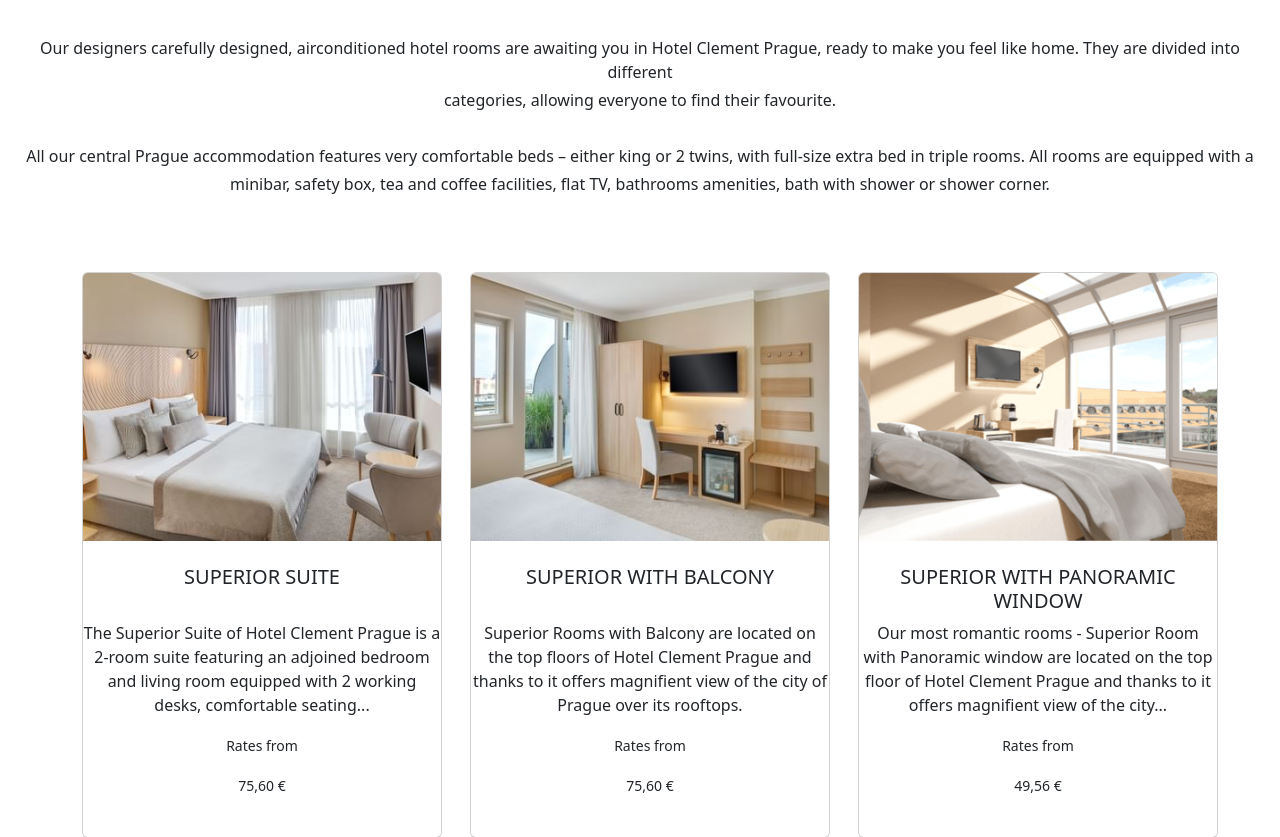
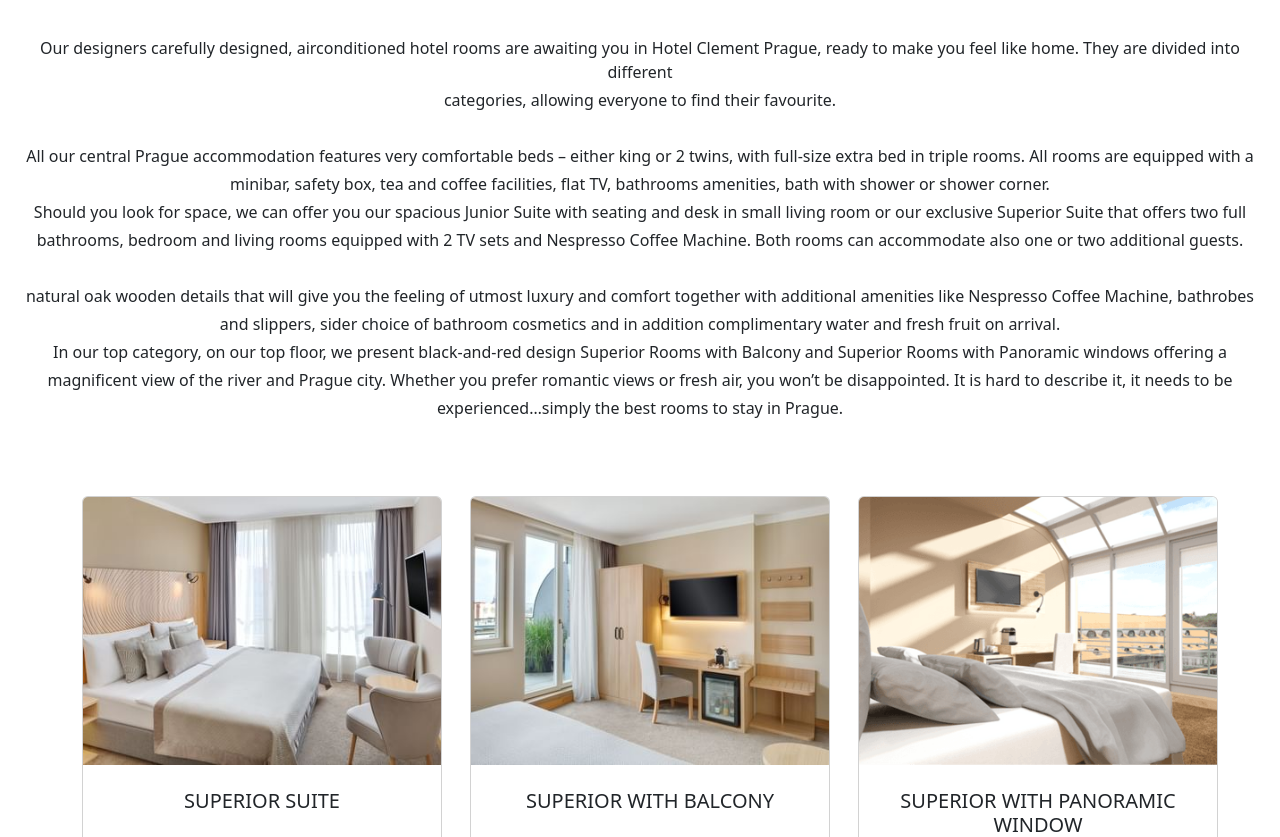
Before and after one commit to RinaniRita/HotelClement_html, a Flask app: page /Online_booking in a window 1280 px wide. Shown: the part 924-1761 px from the top of the page. Run offline with Flask 3, Linux system fonts and the light colour scheme.

Commit message:
new update

```diff
--- a/templates/Online_booking.html
+++ b/templates/Online_booking.html
@@ -98,6 +98,14 @@
                 <br>
                 <p class="my-1">All our central Prague accommodation features very comfortable beds – either king or 2 twins, with full-size extra bed in triple rooms. All rooms are equipped with a</p>
                 <p class="my-1">minibar, safety box, tea and coffee facilities, flat TV, bathrooms amenities, bath with shower or shower corner.</p>
+                <p class="my-1">Should you look for space, we can offer you our spacious Junior Suite with seating and desk in small living room or our exclusive Superior Suite that offers two full</p>
+                <p class="my-1">bathrooms, bedroom and living rooms equipped with 2 TV sets and Nespresso Coffee Machine. Both rooms can accommodate also one or two additional guests.</p>
+                <br>
+                <p class="my-1">natural oak wooden details that will give you the feeling of utmost luxury and comfort together with additional amenities like Nespresso Coffee Machine, bathrobes</p>
+                <p class="my-1">and slippers, sider choice of bathroom cosmetics and in addition complimentary water and fresh fruit on arrival.</p>
+                <p class="my-1">In our top category, on our top floor, we present black-and-red design Superior Rooms with Balcony and Superior Rooms with Panoramic windows offering a</p>
+                <p class="my-1">magnificent view of the river and Prague city. Whether you prefer romantic views or fresh air, you won’t be disappointed. It is hard to describe it, it needs to be</p>
+                <p class="my-1">experienced…simply the best rooms to stay in Prague.</p>
                 <br>
                 <br>
                 <br>
```
Also changed, not shown: templates/contact_us.html (+5 -5 lines).
